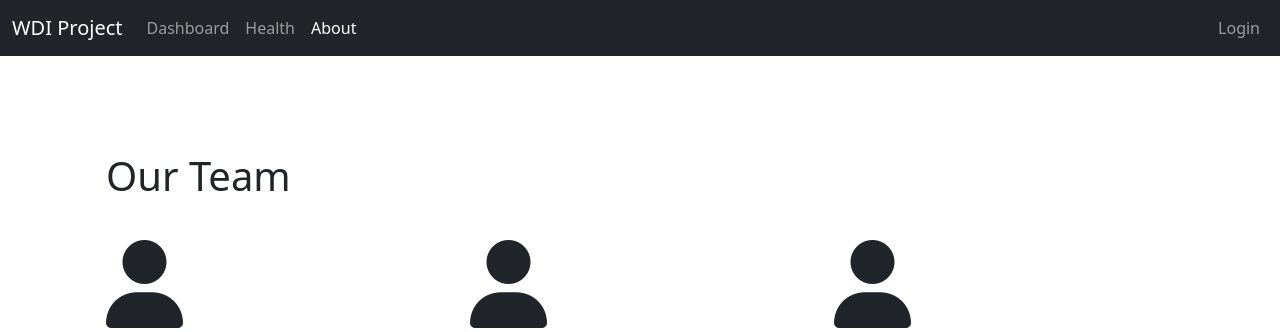
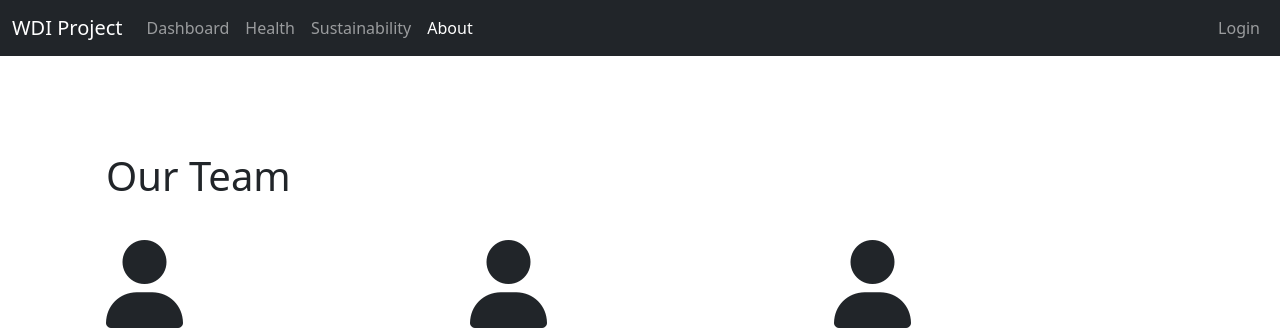
Before and after one commit to s4l1hs/Database-Management-System, a Flask app: page /about in a window 1280 px wide. Shown: the top 332 px of the page. Run offline with Flask 3, Linux system fonts and the light colour scheme; parts of the project's set-up code (start-up, migrations or seed data) failed here and were passed over.

Commit message:
Sustainability Nav added to NavBar of Web Site

```diff
--- a/frontend/css/templates/base.html
+++ b/frontend/css/templates/base.html
@@ -67,14 +67,15 @@
               </a>
             </li>
 
-            <!-- Sustainability (opsiyonel kapalıysa kırılmaz) -->
-            {% if 'sustainability.list_sustainability' in navbar_endpoints|default([]) %}
+            <!-- Sustainability -->
             <li class="nav-item">
-              <a class="nav-link" href="{{ url_for('sustainability.list_sustainability') }}">
+              <a
+                class="nav-link {% if request.endpoint and request.endpoint.startswith('sustainability.') %}active{% endif %}"
+                href="{{ url_for('sustainability.list_sustainability') }}"
+              >
                 Sustainability
               </a>
             </li>
-            {% endif %}
 
             <!-- About -->
             <li class="nav-item">
```
